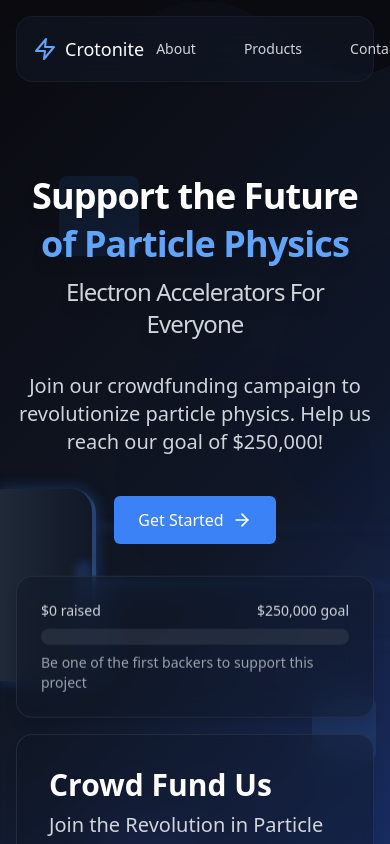
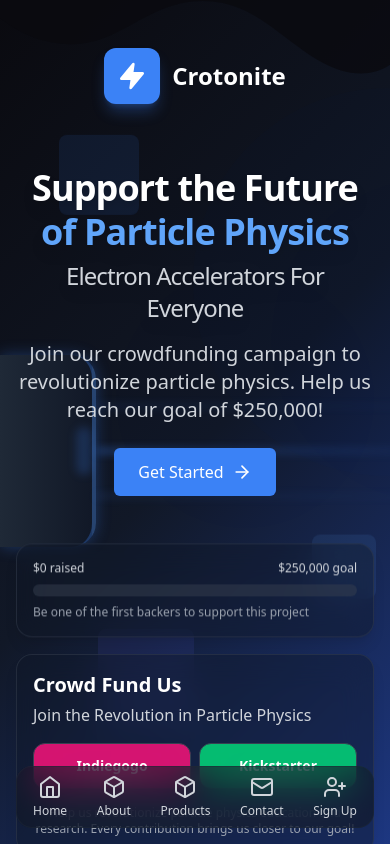
Before and after one commit to beastbroak30/crotonite-beta, a React (Vite) app: page / in a window 390 px wide. Shown: the top 844 px of the page. Built offline with nearby package versions, Linux system fonts and the light colour scheme.

Commit message:
added mobile optimization

```diff
--- a/src/components/About.tsx
+++ b/src/components/About.tsx
@@ -19,9 +19,33 @@
   ];
 
   return (
-    <div className="relative min-h-screen bg-[#0a0a0f] overflow-hidden py-24">
+    <div className="relative min-h-screen bg-[#0a0a0f] overflow-hidden py-24 space-y-12">
       {/* Background Gradient */}
       <div className="absolute inset-0 bg-gradient-to-b from-[#0a0a0f] via-[#0f172a] to-[#0a0a0f] opacity-90"></div>
+
+      {/* Mobile Logo Section */}
+      <div className="md:hidden flex items-center justify-center pt-2 pb-4 px-6">
+        <div className="flex items-center space-x-3">
+          <div className="w-14 h-14 bg-blue-500 rounded-xl flex items-center justify-center shadow-lg shadow-blue-500/30 transform hover:scale-105 transition-all duration-300">
+            <svg
+              viewBox="0 0 24 24"
+              fill="none"
+              xmlns="http://www.w3.org/2000/svg"
+              className="w-8 h-8 text-white"
+            >
+              <path
+                d="M13 3L4 14H12L11 21L20 10H12L13 3Z"
+                fill="currentColor"
+                stroke="currentColor"
+                strokeWidth="2"
+                strokeLinecap="round"
+                strokeLinejoin="round"
+              />
+            </svg>
+          </div>
+          <span className="text-2xl font-bold text-white drop-shadow-lg">Crotonite</span>
+        </div>
+      </div>
 
       {/* 3D Floating Elements */}
       <div className="absolute inset-0 overflow-hidden">
@@ -31,7 +55,7 @@
              style={{ bottom: '20%', left: '10%', transform: 'rotate(-10deg)', animationDelay: '1.1s' }} />
       </div>
 
-      <div className="relative max-w-4xl mx-auto px-4 sm:px-6 lg:px-8">
+      <div className="relative max-w-4xl mx-auto px-4 sm:px-6 lg:px-8 space-y-16">
         {/* Hero Section */}
         <div className="text-center mb-16">
           <h1 className="text-4xl font-bold text-white sm:text-5xl drop-shadow-lg mb-6">
@@ -97,14 +121,14 @@
       </div>
 
       {/* Floating Funding Box */}
-      <div className="fixed bottom-8 right-8 bg-gray-900/40 backdrop-blur-lg rounded-2xl border border-gray-700/50 p-6 transform hover:scale-105 transition-all duration-300 hover:border-blue-500/50 shadow-lg hover:shadow-blue-500/10 z-50">
-        <h3 className="text-lg font-semibold text-white mb-3">Support Us On</h3>
-        <div className="space-y-3">
+      <div className="fixed md:bottom-8 bottom-20 right-8 bg-gray-900/40 backdrop-blur-lg rounded-2xl border border-gray-700/50 md:p-6 p-4 transform hover:scale-105 transition-all duration-300 hover:border-blue-500/50 shadow-lg hover:shadow-blue-500/10 z-50">
+        <h3 className="text-lg font-semibold text-white mb-2 md:mb-3">Support Us On</h3>
+        <div className="space-y-2 md:space-y-3">
           <a
             href="https://www.kickstarter.com"
             target="_blank"
             rel="noopener noreferrer"
-            className="block w-full text-center bg-[#05ce78] text-white px-4 py-2 rounded-lg font-medium hover:bg-[#05b76c] transition-colors"
+            className="block w-full text-center bg-[#05ce78] text-white px-4 py-1.5 md:py-2 rounded-lg font-medium hover:bg-[#05b76c] transition-colors text-sm md:text-base"
           >
             Kickstarter
           </a>
@@ -112,7 +136,7 @@
             href="https://www.indiegogo.com"
             target="_blank"
             rel="noopener noreferrer"
-            className="block w-full text-center bg-[#eb1478] text-white px-4 py-2 rounded-lg font-medium hover:bg-[#d31069] transition-colors"
+            className="block w-full text-center bg-[#eb1478] text-white px-4 py-1.5 md:py-2 rounded-lg font-medium hover:bg-[#d31069] transition-colors text-sm md:text-base"
           >
             Indiegogo
           </a>
--- a/src/components/Contact.tsx
+++ b/src/components/Contact.tsx
@@ -1,5 +1,5 @@
 import React, { useState, useEffect } from 'react';
-import { Mail, Building, User, MessageSquare, DollarSign, Send, Banknote, Users, Code, CheckCircle, AlertCircle, Package } from 'lucide-react';
+import { Mail, Building, User, MessageSquare, DollarSign, Send, Banknote, Users, Code, CheckCircle, AlertCircle, Package, Atom } from 'lucide-react';
 import { initializeApp } from 'firebase/app';
 import { getFirestore, collection, addDoc } from 'firebase/firestore';
 
@@ -118,7 +118,35 @@
   };
 
   return (
-    <div className="relative hero-gradient overflow-hidden pt-20 min-h-screen">
+    <div className="relative min-h-screen bg-[#0a0a0f] overflow-hidden py-24">
+      {/* Background Gradient */}
+      <div className="absolute inset-0 bg-gradient-to-b from-[#0a0a0f] via-[#0f172a] to-[#0a0a0f] opacity-90"></div>
+
+      {/* Rest of the contact form */}
+      <div className="relative hero-gradient overflow-hidden pt-10 min-h-screen">
+        {/* Mobile Logo Section */}
+        <div className="md:hidden flex items-center justify-center pt-2 pb-4 px-6">
+          <div className="flex items-center space-x-3">
+            <div className="w-14 h-14 bg-blue-500 rounded-xl flex items-center justify-center shadow-lg shadow-blue-500/30 transform hover:scale-105 transition-all duration-300">
+              <svg
+                viewBox="0 0 24 24"
+                fill="none"
+                xmlns="http://www.w3.org/2000/svg"
+                className="w-8 h-8 text-white"
+              >
+                <path
+                  d="M13 3L4 14H12L11 21L20 10H12L13 3Z"
+                  fill="currentColor"
+                  stroke="currentColor"
+                  strokeWidth="2"
+                  strokeLinecap="round"
+                  strokeLinejoin="round"
+                />
+              </svg>
+            </div>
+            <span className="text-2xl font-bold text-white">Crotonite</span>
+          </div>
+        </div>
         {/* Enhanced Background Animation */}
         <div className="absolute inset-0 z-0">
           <div className="relative h-full w-full">
@@ -401,6 +429,7 @@
             </div>
           </div>
         </div>
+      </div>
 
       {/* Wave Divider */}
       <div className="wave-divider">
--- a/src/components/Hero.tsx
+++ b/src/components/Hero.tsx
@@ -14,7 +14,30 @@
   };
 
   return (
-    <div className="relative hero-gradient overflow-hidden pt-20">
+    <div className="relative hero-gradient overflow-hidden pt-10">
+      {/* Mobile Logo Section */}
+      <div className="md:hidden flex items-center justify-center pt-2 pb-4 px-6">
+        <div className="flex items-center space-x-3">
+          <div className="w-14 h-14 bg-blue-500 rounded-xl flex items-center justify-center shadow-lg shadow-blue-500/30 transform hover:scale-105 transition-all duration-300">
+            <svg
+              viewBox="0 0 24 24"
+              fill="none"
+              xmlns="http://www.w3.org/2000/svg"
+              className="w-8 h-8 text-white"
+            >
+              <path
+                d="M13 3L4 14H12L11 21L20 10H12L13 3Z"
+                fill="currentColor"
+                stroke="currentColor"
+                strokeWidth="2"
+                strokeLinecap="round"
+                strokeLinejoin="round"
+              />
+            </svg>
+          </div>
+          <span className="text-2xl font-bold text-white">Crotonite</span>
+        </div>
+      </div>
       {/* Enhanced Background Animation */}
       <div className="absolute inset-0 z-0">
         <div className="relative h-full w-full">
@@ -114,21 +137,21 @@
              style={{ top: '70%', left: '25%', transform: 'rotate(30deg)', animationDelay: '1s' }} />
       </div>
 
-      <div className="relative max-w-4xl mx-auto py-24 px-4 sm:px-6 lg:px-8">
-        <div className="flex flex-col md:flex-row items-center justify-between gap-8">
+      <div className="relative max-w-4xl mx-auto py-12 px-4 sm:px-6 lg:px-8">
+        <div className="flex flex-col md:flex-row items-center justify-between gap-4 md:gap-8">
           <div className="text-center md:text-left md:flex-1">
-            <h1 className="text-4xl sm:text-5xl md:text-6xl font-bold text-white tracking-tight drop-shadow-lg">
+            <h1 className="text-4xl sm:text-5xl md:text-6xl font-bold text-white tracking-tight drop-shadow-lg mb-4">
               <span className="block transform transition-transform hover:scale-105 duration-500">Support the Future</span>
-              <span className="block text-blue-400 mt-2 transform transition-transform hover:scale-105 duration-500">of Particle Physics</span>
-              <span className="block text-gray-300 text-2xl sm:text-3xl md:text-4xl mt-3 font-medium transform transition-transform hover:scale-105 duration-500">Electron Accelerators For Everyone</span>
+              <span className="block text-blue-400 mt-1 transform transition-transform hover:scale-105 duration-500">of Particle Physics</span>
+              <span className="block text-gray-300 text-2xl sm:text-3xl md:text-4xl mt-2 font-medium transform transition-transform hover:scale-105 duration-500">Electron Accelerators For Everyone</span>
             </h1>
 
-            <p className="mt-8 text-xl text-gray-300 max-w-2xl">
+            <p className="mt-4 text-xl text-gray-300 max-w-2xl">
               Join our crowdfunding campaign to revolutionize particle physics.
               Help us reach our goal of $250,000!
             </p>
 
-            <div className="mt-10 flex justify-center md:justify-start">
+            <div className="mt-6 flex justify-center md:justify-start">
               <a
                 href="/signup"
                 onClick={handleGetStartedClick}
@@ -140,30 +163,30 @@
             </div>
           </div>
 
-          <div className="md:flex-1 w-full md:w-auto space-y-4">
+          <div className="md:flex-1 w-full md:w-auto space-y-4 mt-8 sm:mt-0">
             {/* Progress Bar */}
-            <div className="bg-gray-900/40 backdrop-blur-lg rounded-2xl border border-gray-700/50 p-6 floating-element transform hover:scale-105 transition-all duration-300 hover:border-blue-500/50 shadow-lg hover:shadow-blue-500/10" style={{ animationDelay: '0.7s' }}>
-              <div className="flex justify-between text-sm text-gray-300 mb-2">
+            <div className="bg-gray-900/40 backdrop-blur-lg rounded-2xl border border-gray-700/50 p-4 sm:p-6 floating-element transform hover:scale-105 transition-all duration-300 hover:border-blue-500/50 shadow-lg hover:shadow-blue-500/10" style={{ animationDelay: '0.7s' }}>
+              <div className="flex justify-between text-xs sm:text-sm text-gray-300 mb-2">
                 <span>$0 raised</span>
                 <span>$250,000 goal</span>
               </div>
-              <div className="h-4 bg-gray-700/50 rounded-full overflow-hidden">
+              <div className="h-3 sm:h-4 bg-gray-700/50 rounded-full overflow-hidden">
                 <div className="h-full bg-blue-500 rounded-full" style={{ width: '0%' }}></div>
               </div>
-              <p className="text-gray-400 text-sm mt-2">Be one of the first backers to support this project</p>
+              <p className="text-gray-400 text-xs sm:text-sm mt-2">Be one of the first backers to support this project</p>
             </div>
 
             {/* Crowdfunding Section */}
-            <div className="bg-gray-900/40 backdrop-blur-lg rounded-2xl border border-gray-700/50 p-8 transform hover:scale-105 transition-all duration-300 hover:border-blue-500/50 shadow-lg hover:shadow-blue-500/10">
-              <h2 className="text-3xl font-bold text-white mb-2">Crowd Fund Us</h2>
-              <p className="text-xl text-gray-300 mb-8">Join the Revolution in Particle Physics</p>
+            <div className="bg-gray-900/40 backdrop-blur-lg rounded-2xl border border-gray-700/50 p-4 sm:p-8 transform hover:scale-105 transition-all duration-300 hover:border-blue-500/50 shadow-lg hover:shadow-blue-500/10">
+              <h2 className="text-xl sm:text-3xl font-bold text-white mb-1 sm:mb-2">Crowd Fund Us</h2>
+              <p className="text-base sm:text-xl text-gray-300 mb-4 sm:mb-8">Join the Revolution in Particle Physics</p>
 
-              <div className="grid grid-cols-2 gap-4">
+              <div className="grid grid-cols-2 gap-2 sm:gap-4">
                 <a
                   href="https://www.indiegogo.com"
                   target="_blank"
                   rel="noopener noreferrer"
-                  className="flex items-center justify-center px-6 py-4 border border-gray-700 rounded-xl bg-[#eb1478]/90 backdrop-blur-xl text-white hover:border-blue-500/50 hover:shadow-[0_0_15px_rgba(59,130,246,0.5)] transition-all duration-300 font-semibold"
+                  className="flex items-center justify-center px-4 sm:px-6 py-3 sm:py-4 border border-gray-700 rounded-xl bg-[#eb1478]/90 backdrop-blur-xl text-white hover:border-blue-500/50 hover:shadow-[0_0_15px_rgba(59,130,246,0.5)] transition-all duration-300 font-semibold text-sm sm:text-base"
                 >
                   Indiegogo
                 </a>
@@ -172,13 +195,13 @@
                   href="https://www.kickstarter.com"
                   target="_blank"
                   rel="noopener noreferrer"
-                  className="flex items-center justify-center px-6 py-4 border border-gray-700 rounded-xl bg-[#05ce78]/90 backdrop-blur-xl text-white hover:border-blue-500/50 hover:shadow-[0_0_15px_rgba(59,130,246,0.5)] transition-all duration-300 font-semibold"
+                  className="flex items-center justify-center px-4 sm:px-6 py-3 sm:py-4 border border-gray-700 rounded-xl bg-[#05ce78]/90 backdrop-blur-xl text-white hover:border-blue-500/50 hover:shadow-[0_0_15px_rgba(59,130,246,0.5)] transition-all duration-300 font-semibold text-sm sm:text-base"
                 >
                   Kickstarter
                 </a>
               </div>
 
-              <p className="text-gray-400 text-sm mt-6 text-center">
+              <p className="text-gray-400 text-xs sm:text-sm mt-4 sm:mt-6 text-center">
                 Help us revolutionize particle physics education and research.
                 Every contribution brings us closer to our goal!
               </p>
--- a/src/components/ModelViewer.tsx
+++ b/src/components/ModelViewer.tsx
@@ -91,8 +91,14 @@
     controls.dampingFactor = 0.05;
     controls.autoRotate = autoRotate;
     controls.autoRotateSpeed = 2.0;
-    controls.enableZoom = true; // Enable zoom to allow users to zoom in and out
-    controls.enablePan = false; // Disable panning to keep fixed position
+    controls.enableZoom = true;
+    controls.enablePan = false;
+    controls.minDistance = 10;
+    controls.maxDistance = 50;
+    controls.touches = {
+      ONE: THREE.TOUCH.ROTATE,
+      TWO: THREE.TOUCH.DOLLY_PAN
+    };
     controls.update();
 
     // Load model
@@ -192,6 +198,8 @@
         boxShadow: '0 12px 40px rgba(0, 0, 0, 0.5)',
         background: 'linear-gradient(to bottom, #000000, #101820)',
         border: '1px solid rgba(30, 30, 30, 0.5)',
+        touchAction: 'none',
+        WebkitTapHighlightColor: 'transparent'
       }}
     />
   );
--- a/src/components/NavBar.tsx
+++ b/src/components/NavBar.tsx
@@ -1,5 +1,5 @@
 import React, { useContext } from 'react';
-import { Zap } from 'lucide-react';
+import { Zap, Home, Box, Mail, LogIn, UserPlus } from 'lucide-react';
 import { NavbarContext } from './NavbarProvider';
 
 interface NavBarProps {
@@ -42,7 +42,9 @@
   }
 
   return (
-    <div className="fixed w-full top-0 z-50 px-4 sm:px-6 lg:px-8 pt-4 transition-all duration-300">
+    <>
+      {/* Desktop Navigation */}
+      <div className="fixed w-full top-0 z-50 px-4 sm:px-6 lg:px-8 pt-4 transition-all duration-300 hidden md:block">
         <nav className={`${navbarStyles} rounded-2xl border border-gray-800/50 transition-all duration-300`}>
           <div className="max-w-4xl mx-auto px-4">
             <div className="flex justify-between h-16">
@@ -82,5 +84,36 @@
           </div>
         </nav>
       </div>
+
+      {/* Mobile Bottom Navigation */}
+      <div className="fixed bottom-4 left-0 right-0 z-50 px-4 md:hidden">
+        <nav className={`${navbarStyles} rounded-2xl border border-gray-800/50 transition-all duration-300 py-2`}>
+          <div className="max-w-sm mx-auto px-4">
+            <div className="flex justify-between items-center">
+              <a href="/crotonite-beta/" className="flex flex-col items-center group">
+                <Home className="h-6 w-6 transition-colors duration-300 group-hover:text-blue-400" style={{ color: window.location.pathname === '/crotonite-beta/' ? '#60a5fa' : '#d1d5db' }} />
+                <span className="text-xs mt-1 transition-colors duration-300 group-hover:text-blue-400" style={{ color: window.location.pathname === '/crotonite-beta/' ? '#60a5fa' : '#d1d5db' }}>Home</span>
+              </a>
+              <a href="/crotonite-beta/about" className="flex flex-col items-center group">
+                <Box className="h-6 w-6 transition-colors duration-300 group-hover:text-blue-400" style={{ color: window.location.pathname === '/crotonite-beta/about' ? '#60a5fa' : '#d1d5db' }} />
+                <span className="text-xs mt-1 transition-colors duration-300 group-hover:text-blue-400" style={{ color: window.location.pathname === '/crotonite-beta/about' ? '#60a5fa' : '#d1d5db' }}>About</span>
+              </a>
+              <a href="/crotonite-beta/productpage" className="flex flex-col items-center group">
+                <Box className="h-6 w-6 transition-colors duration-300 group-hover:text-blue-400" style={{ color: window.location.pathname === '/crotonite-beta/productpage' ? '#60a5fa' : '#d1d5db' }} />
+                <span className="text-xs mt-1 transition-colors duration-300 group-hover:text-blue-400" style={{ color: window.location.pathname === '/crotonite-beta/productpage' ? '#60a5fa' : '#d1d5db' }}>Products</span>
+              </a>
+              <a href="/crotonite-beta/contact" className="flex flex-col items-center group">
+                <Mail className="h-6 w-6 transition-colors duration-300 group-hover:text-blue-400" style={{ color: window.location.pathname === '/crotonite-beta/contact' ? '#60a5fa' : '#d1d5db' }} />
+                <span className="text-xs mt-1 transition-colors duration-300 group-hover:text-blue-400" style={{ color: window.location.pathname === '/crotonite-beta/contact' ? '#60a5fa' : '#d1d5db' }}>Contact</span>
+              </a>
+              <a href="/crotonite-beta/signup" onClick={handleSignUpClick} className="flex flex-col items-center group">
+                <UserPlus className="h-6 w-6 transition-colors duration-300 group-hover:text-blue-400" style={{ color: window.location.pathname === '/crotonite-beta/signup' ? '#60a5fa' : '#d1d5db' }} />
+                <span className="text-xs mt-1 transition-colors duration-300 group-hover:text-blue-400" style={{ color: window.location.pathname === '/crotonite-beta/signup' ? '#60a5fa' : '#d1d5db' }}>Sign Up</span>
+              </a>
+            </div>
+          </div>
+        </nav>
+      </div>
+    </>
   );
 }
--- a/src/components/SignUp.tsx
+++ b/src/components/SignUp.tsx
@@ -64,7 +64,7 @@
       />
       <NavBar />
 
-      <div className="flex-1 flex min-h-screen pt-24">
+      <div className="flex-1 flex min-h-screen pt-24 pb-24 md:pb-0">
         <div className="flex-1 flex items-center justify-center p-8">
           <div className="w-full max-w-md space-y-8">
             <div>
--- a/src/components/productpage.tsx
+++ b/src/components/productpage.tsx
@@ -225,28 +225,30 @@
 
   const headerStyle: React.CSSProperties = {
     textAlign: 'center',
-    marginBottom: '60px',
+    marginBottom: '40px',
     position: 'relative',
-    padding: '60px 0 20px 0'
+    padding: '40px 0 20px 0'
   };
 
   const headerTitleStyle: React.CSSProperties = {
-    fontSize: '48px',
+    fontSize: '32px',
     fontWeight: '700',
     color: '#ffffff',
     textShadow: '0 0 20px rgba(255, 255, 255, 0.4)',
     position: 'relative',
-    zIndex: 2
+    zIndex: 2,
+    padding: '0 15px'
   };
 
   const headerDescriptionStyle: React.CSSProperties = {
-    fontSize: '18px',
+    fontSize: '16px',
     color: '#c0caf5',
     maxWidth: '800px',
-    margin: '20px auto 0',
-    lineHeight: '1.6',
+    margin: '15px auto 0',
+    lineHeight: '1.5',
     position: 'relative',
-    zIndex: 2
+    zIndex: 2,
+    padding: '0 20px'
   };
 
   const headerLineStyle: React.CSSProperties = {
@@ -485,11 +487,13 @@
 
 const productsGridStyle: React.CSSProperties = {
   display: 'grid',
-  gridTemplateColumns: 'repeat(auto-fill, minmax(350px, 1fr))',
-  gap: '30px',
+  gridTemplateColumns: 'repeat(auto-fit, minmax(280px, 1fr))',
+  gap: '20px',
+  padding: '15px',
+  position: 'relative',
+  zIndex: 2,
   maxWidth: '1200px',
-  margin: '0 auto',
-  padding: '20px'
+  margin: '0 auto'
 };
 
 const productCardStyle: React.CSSProperties = {
@@ -497,13 +501,17 @@
   backdropFilter: 'blur(12px)',
   borderRadius: '16px',
   border: '1px solid rgba(73, 186, 255, 0.3)',
-  padding: '30px',
+  padding: '20px',
   display: 'flex',
   flexDirection: 'column',
   height: '100%',
   minHeight: '400px',
   cursor: 'pointer',
-  transition: 'all 0.3s ease',
+  transition: 'all 0.4s cubic-bezier(0.175, 0.885, 0.32, 1.275)',
+  position: 'relative',
+  zIndex: 2,
+  touchAction: 'manipulation',
+  WebkitTapHighlightColor: 'transparent',
   boxShadow: '0 8px 30px rgba(59, 130, 246, 0.15)'
 };
 
@@ -563,45 +571,51 @@
   left: 0,
   right: 0,
   bottom: 0,
-  backgroundColor: 'rgba(10, 10, 15, 0.65)', // More translucent background
-  backdropFilter: 'blur(10px)', // Increased blur for better visibility
+  backgroundColor: 'rgba(10, 10, 15, 0.65)',
+  backdropFilter: 'blur(10px)',
+  display: 'flex',
+  alignItems: 'flex-start',
+  justifyContent: 'center',
+  zIndex: 1000,
+  padding: '10px',
+  overflowY: 'auto',
+  WebkitOverflowScrolling: 'touch'
+};
+
+const productDetailsCardStyle: React.CSSProperties = {
+  background: 'rgba(17, 24, 39, 0.95)',
+  backdropFilter: 'blur(20px)',
+  borderRadius: '16px',
+  border: '1px solid rgba(73, 186, 255, 0.3)',
+  padding: '20px',
+  maxWidth: '1100px',
+  width: '95%',
+  position: 'relative',
+  boxShadow: '0 20px 50px rgba(0, 0, 0, 0.5)',
+  margin: '60px auto',
+  WebkitTapHighlightColor: 'transparent'
+};
+
+const closeButtonStyle: React.CSSProperties = {
+  position: 'fixed',
+  top: '10px',
+  right: '10px',
+  background: 'rgba(17, 24, 39, 0.8)',
+  border: '1px solid rgba(73, 186, 255, 0.3)',
+  color: '#ffffff',
+  fontSize: '24px',
+  cursor: 'pointer',
+  padding: '8px',
+  borderRadius: '50%',
+  width: '40px',
+  height: '40px',
   display: 'flex',
   alignItems: 'center',
   justifyContent: 'center',
-  zIndex: 100
-};
-
-const productDetailsCardStyle: React.CSSProperties = {
-  background: 'rgba(17, 24, 39, 0.4)', // More translucent background
-  backdropFilter: 'blur(20px)', // Increased blur effect for glass-like appearance
-  borderRadius: '16px',
-  border: '1px solid rgba(73, 186, 255, 0.3)',
-  padding: '40px',
-  maxWidth: '1100px',
-  width: '95%',
-  maxHeight: '90vh',
-  overflow: 'auto',
-  position: 'relative',
-  boxShadow: '0 20px 50px rgba(0, 0, 0, 0.2), 0 0 30px rgba(73, 186, 255, 0.15)'
-};
-
-const closeButtonStyle: React.CSSProperties = {
-  position: 'absolute',
-  top: '15px',
-  right: '15px',
-  background: 'rgba(59, 130, 246, 0.2)',
-  color: '#fff',
-  border: 'none',
-  borderRadius: '50%',
-  width: '36px',
-  height: '36px',
-  display: 'flex',
-  alignItems: 'center',
-  justifyContent: 'center',
-  fontSize: '24px',
-  cursor: 'pointer',
   transition: 'all 0.3s ease',
-  zIndex: 10
+  backdropFilter: 'blur(4px)',
+  zIndex: 1001,
+  WebkitTapHighlightColor: 'transparent'
 };
 
 const flexContainerStyle: React.CSSProperties = {
```
Also changed, not shown: src/components/Products.tsx (+7 -7 lines). Lines whose indentation alone changed are shown as unchanged.
